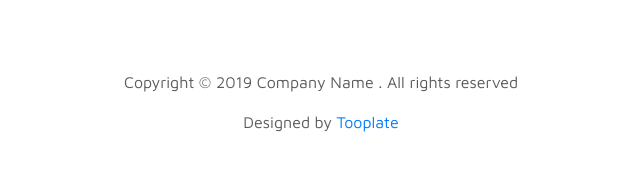
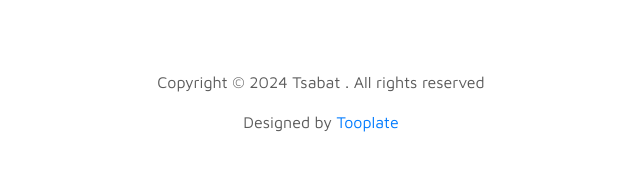
Before and after one commit to Tsabatt/Portofolio, a plain HTML site: page index.html in a window 1280 px wide. Shown: the part 3031-3201 px from the top of the page, 319-959 px from the left. Drawn offline with Linux system fonts and the light colour scheme.

Commit message:
Update index.html

```diff
--- a/index.html
+++ b/index.html
@@ -304,7 +304,7 @@ https://www.tooplate.com/view/2115-marvel
                <div class="row">
 
                     <div class="col-lg-12 col-12">
-                        <p class="copyright-text text-center">Copyright &copy; 2019 Company Name . All rights reserved</p>
+                        <p class="copyright-text text-center">Copyright &copy; 2024 Tsabat . All rights reserved</p>
                         <p class="copyright-text text-center">Designed by <a rel="nofollow" href="https://www.facebook.com/tooplate">Tooplate</a></p>
                     </div>
 
```
